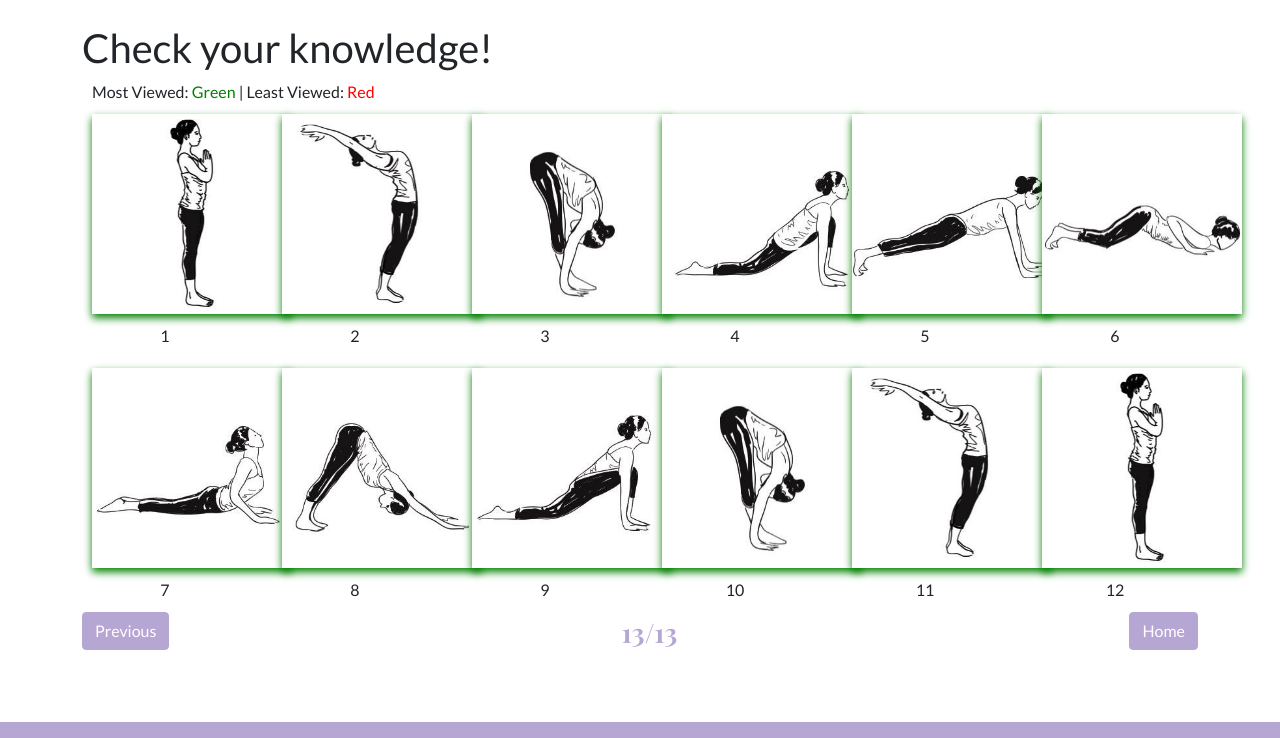
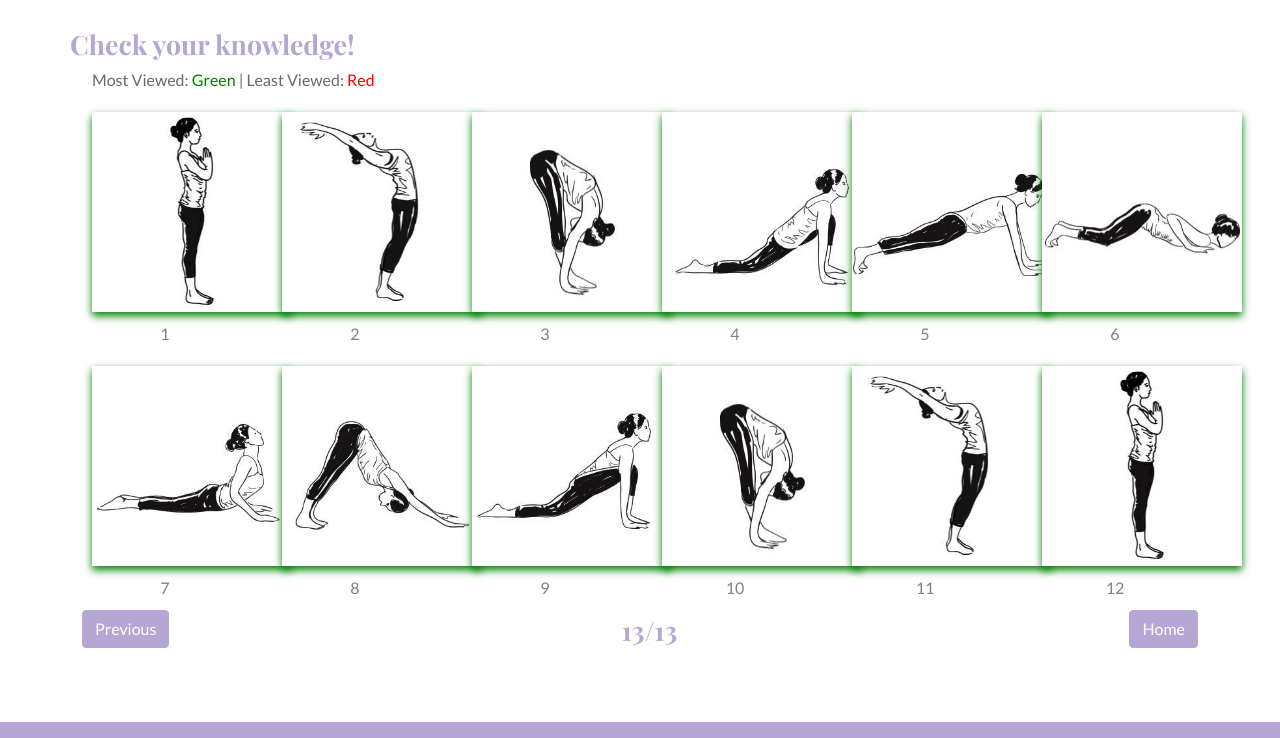
Before and after one commit to amhuang/sun-salutation-app, a Flask app: page /learn_order in a window 1280 px wide. Shown: the part 62-800 px from the top of the page. Run offline with Flask 2, Linux system fonts and the light colour scheme; some libraries are stand-ins or nearby versions; some web fonts are replaced.

Commit message:
updated colors on learn flash card page

```diff
--- a/templates/learn_order.html
+++ b/templates/learn_order.html
@@ -57,6 +57,7 @@
     padding: 10px;
     padding-top: 0px;
     text-align: center;
+    color: grey;
   }
 
   .btn-in-purple {
@@ -80,13 +81,14 @@
 </script>
 
 <div class="container" id="content">
-  <div class="row">
-    <h1>Check your knowledge!</h1>
+  <div class="row quiz-heading">
+    Check your knowledge!
   </div>
-  <div style="margin-left: 10px">
-    <span>Most Viewed: </span><span style="color: green">Green</span> | Least Viewed: <span style="color: red">Red</span>
-    <!-- <div class="col-md-3">Most Viewed: Green</div> -->
-    <!-- Least Viewed: Red -->
+  <div style="margin-left: 10px; margin-bottom:10px">
+    <span style="color: dimgrey">Most Viewed: </span>
+    <span style="color: green">Green</span>
+    <span style="color: dimgrey"> | Least Viewed: </span>
+    <span style="color: red">Red</span>
   </div>
 
   <div class="row" id = "row1"></div>
```
Also changed, not shown: static/learn_order.js (+0 -29 lines).
